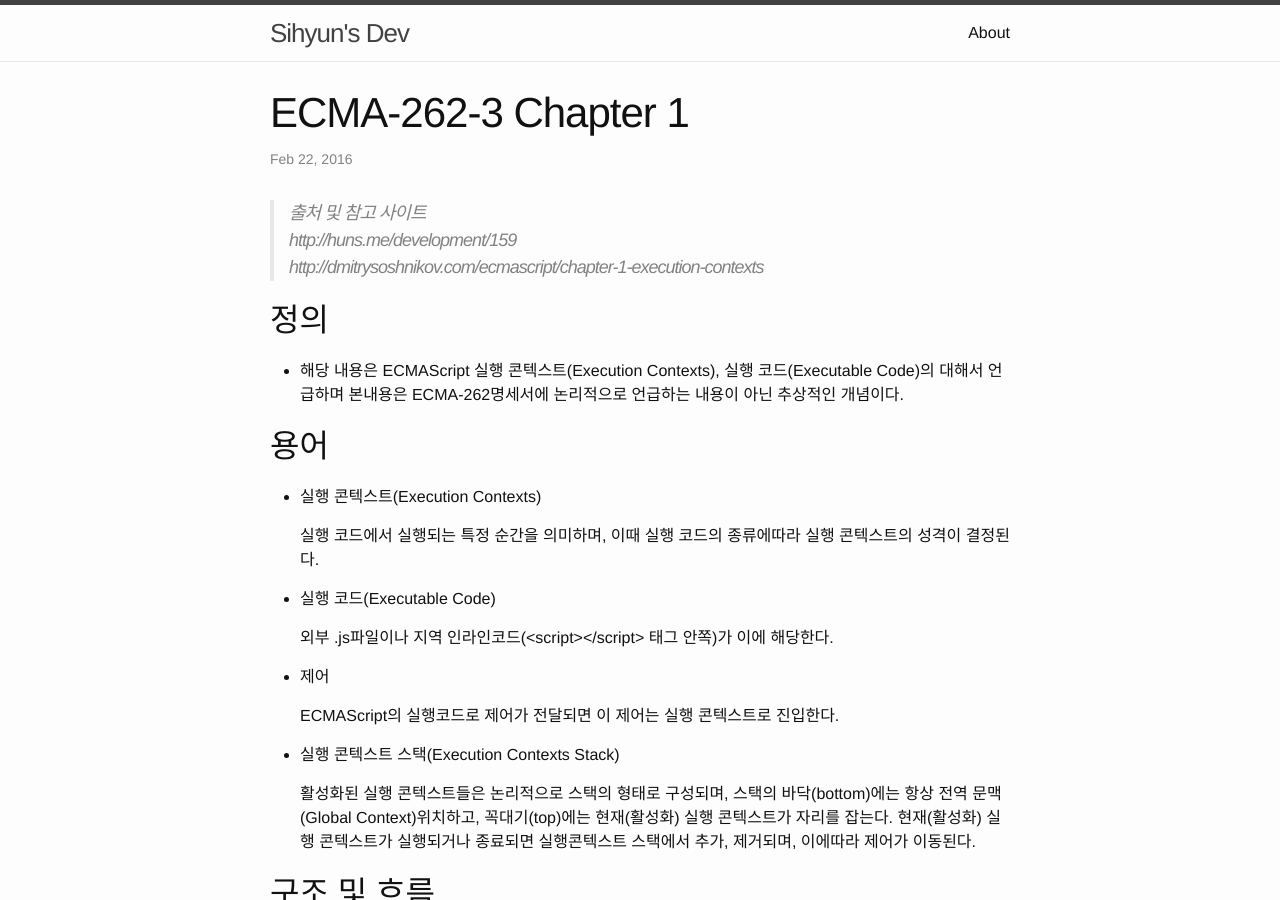
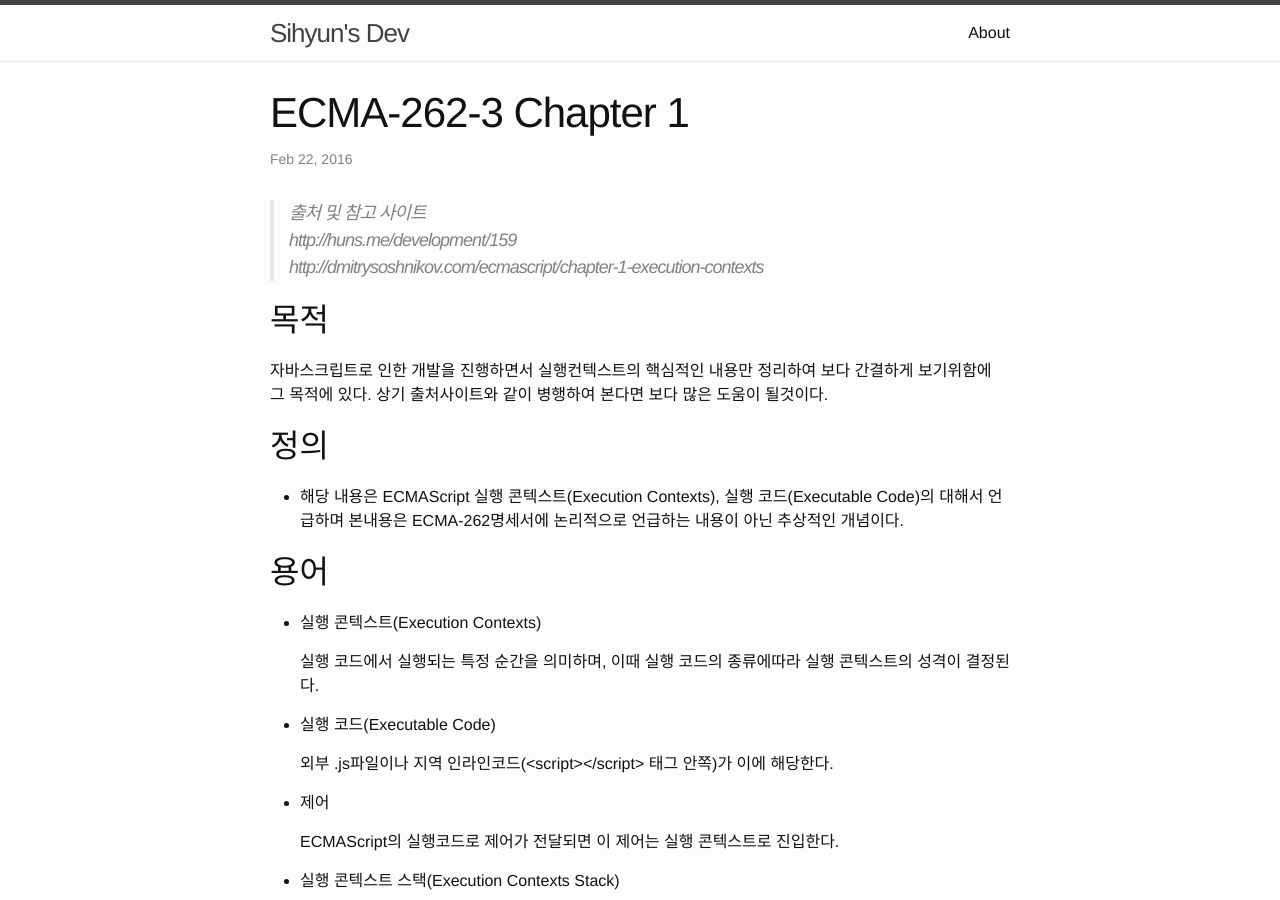
Before and after one commit to sihyunjung/sihyunjung.github.io, a Jekyll site: the page built from _posts/2016-02-22-ECMA-262-3_chapter-1.markdown, in a window 1280 px wide and 900 px high. Built offline with Jekyll 4.4.1, drawn with Linux system fonts in a browser that asks for light colours.

Commit message:
목적 추가

```diff
--- a/_posts/2016-02-22-ECMA-262-3_chapter-1.markdown
+++ b/_posts/2016-02-22-ECMA-262-3_chapter-1.markdown
@@ -10,6 +10,9 @@ categories: javascript
 http://huns.me/development/159<br>
 http://dmitrysoshnikov.com/ecmascript/chapter-1-execution-contexts
 <br>
+
+## 목적
+자바스크립트로 인한 개발을 진행하면서 실행컨텍스트의 핵심적인 내용만 정리하여 보다 간결하게 보기위함에 그 목적에 있다. 상기 출처사이트와 같이 병행하여 본다면 보다 많은 도움이 될것이다.
 
 ## 정의
  * 해당 내용은 ECMAScript 실행 콘텍스트(Execution Contexts), 실행 코드(Executable Code)의 대해서 언급하며 본내용은 ECMA-262명세서에 논리적으로 언급하는 내용이 아닌 추상적인 개념이다.
```
